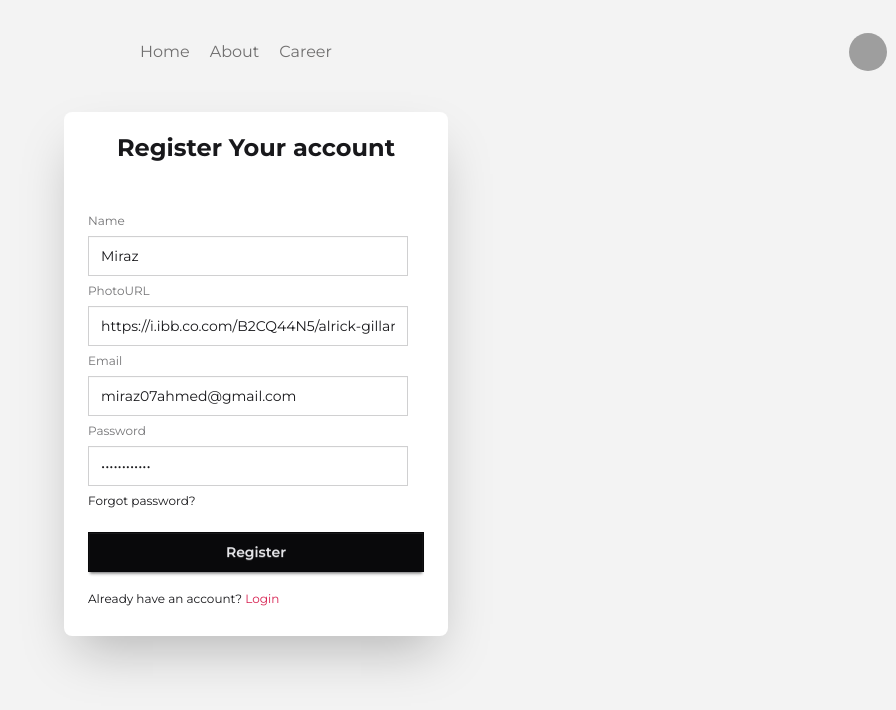
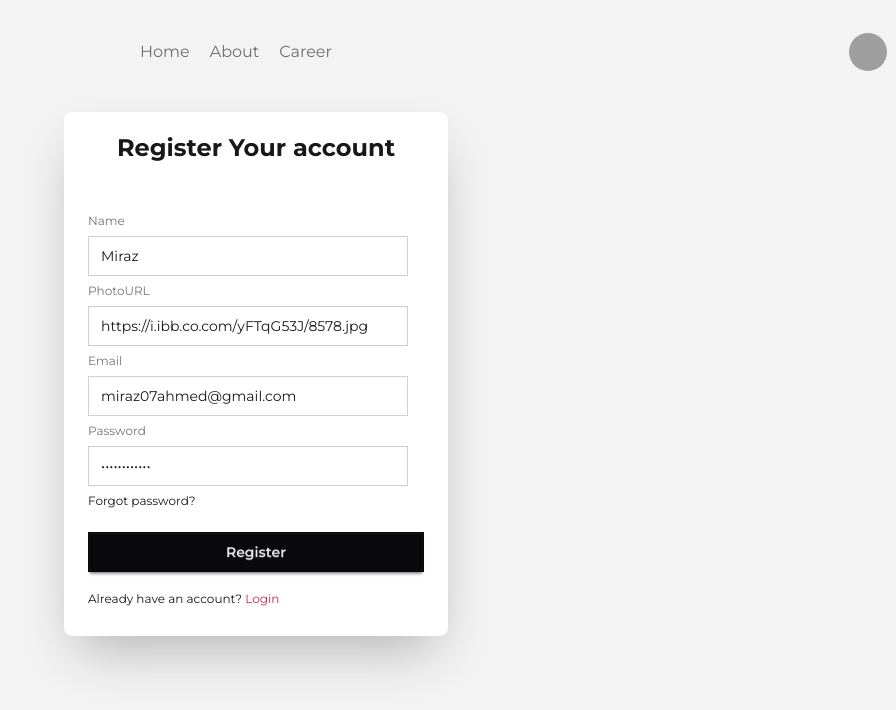
Before and after one commit to mirazahmeed/newspaper, a React app: page /auth/register in a window 1280 px wide. Shown: the top 710 px of the page, without its empty margins (384-1280 px from the left). Built offline with nearby package versions, Linux system fonts and the light colour scheme; no server answers; grey boxes are pictures that could not be loaded; the HTML template or start-up script is replaced by a standard one.

Commit message:
feat: Integrate Navbar into NewsDetails page with layout adjustments and update Register page defaults.

```diff
--- a/src/Pages/NewsDetails.jsx
+++ b/src/Pages/NewsDetails.jsx
@@ -3,6 +3,7 @@ import Header from "../COmponents/Header";
 import RightAside from "../Components/HomeLayout/RightAside";
 import NewsDetailsCard from "../Components/NewsDetailsCard";
 import { useLoaderData, useParams } from "react-router";
+import Navbar from "../Components/Navbar";
 
 const NewsDetails = () => {
 	const data = useLoaderData();
@@ -15,11 +16,14 @@ const NewsDetails = () => {
 	}, [data, id]);
 
 	return (
-		<div>
+		<div className="container mx-auto">
 			<header>
 				<Header></Header>
+				<div className="mt-2">
+					<Navbar></Navbar>
+				</div>
 			</header>
-			<main className="grid grid-cols-12 container mx-auto gap-5">
+			<main className="grid grid-cols-12 gap-5">
 				<section className="col-span-9">
 					<h2 className="text-2xl font-bold">News Details</h2>
 					<NewsDetailsCard news={news}></NewsDetailsCard>
--- a/src/Pages/Register.jsx
+++ b/src/Pages/Register.jsx
@@ -36,7 +36,7 @@ const Register = () => {
 		} else {
 			setPasswordError("");
 		}
-		console.log({ name, photoURL, email, password });
+		// console.log({ name, photoURL, email, password });
 		createUser(email, password)
 			.then((result) => {
 				const user = result.user;
@@ -86,7 +86,7 @@ const Register = () => {
 							type="text"
 							name="photoURL"
 							defaultValue={
-								"https://i.ibb.co.com/B2CQ44N5/alrick-gillard-0m-N84vxig-L0-unsplash.jpg"
+								"https://i.ibb.co.com/yFTqG53J/8578.jpg"
 							}
 							className="input rounded-none"
 							placeholder="Enter your photo URL"
```
